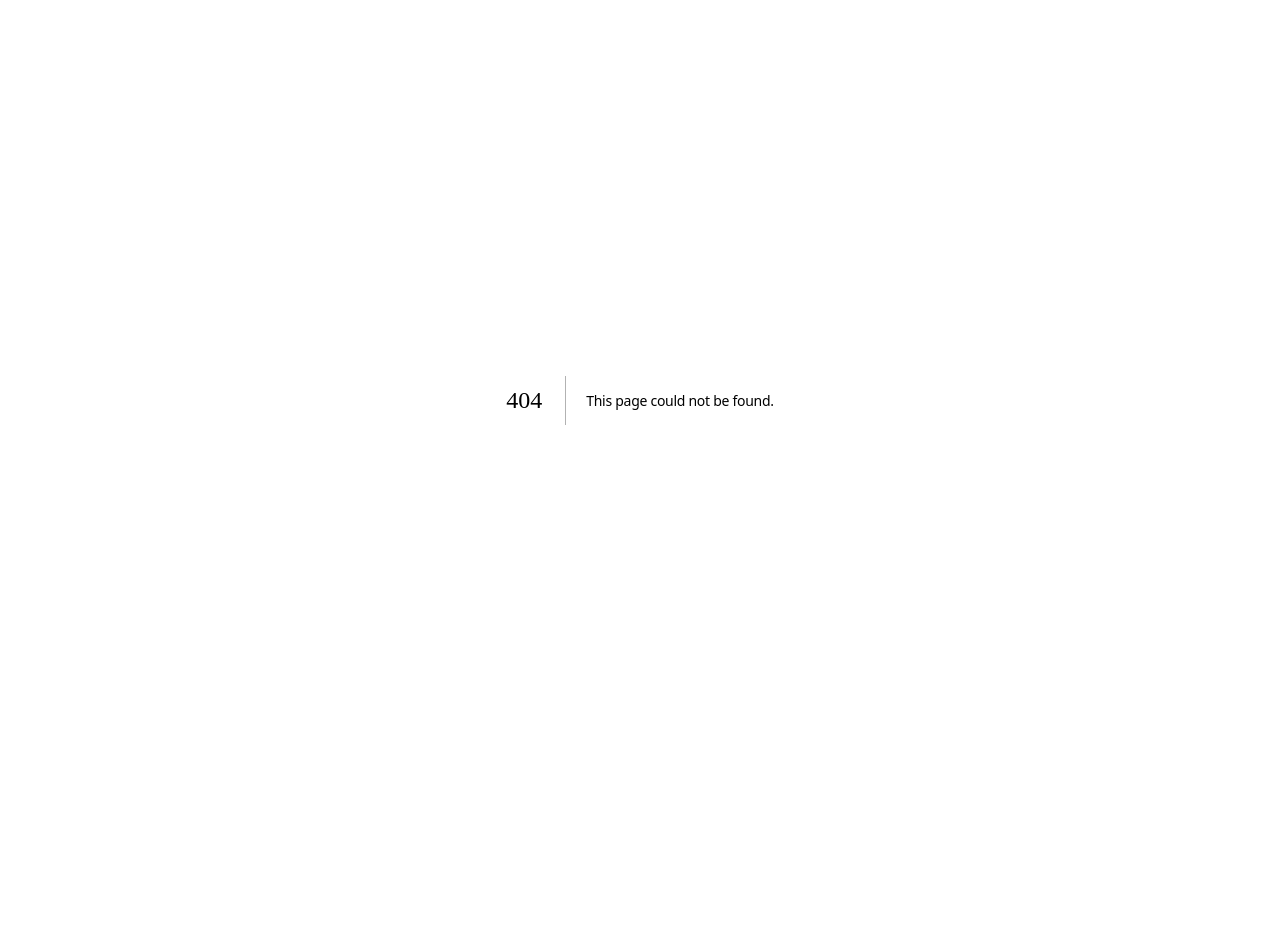
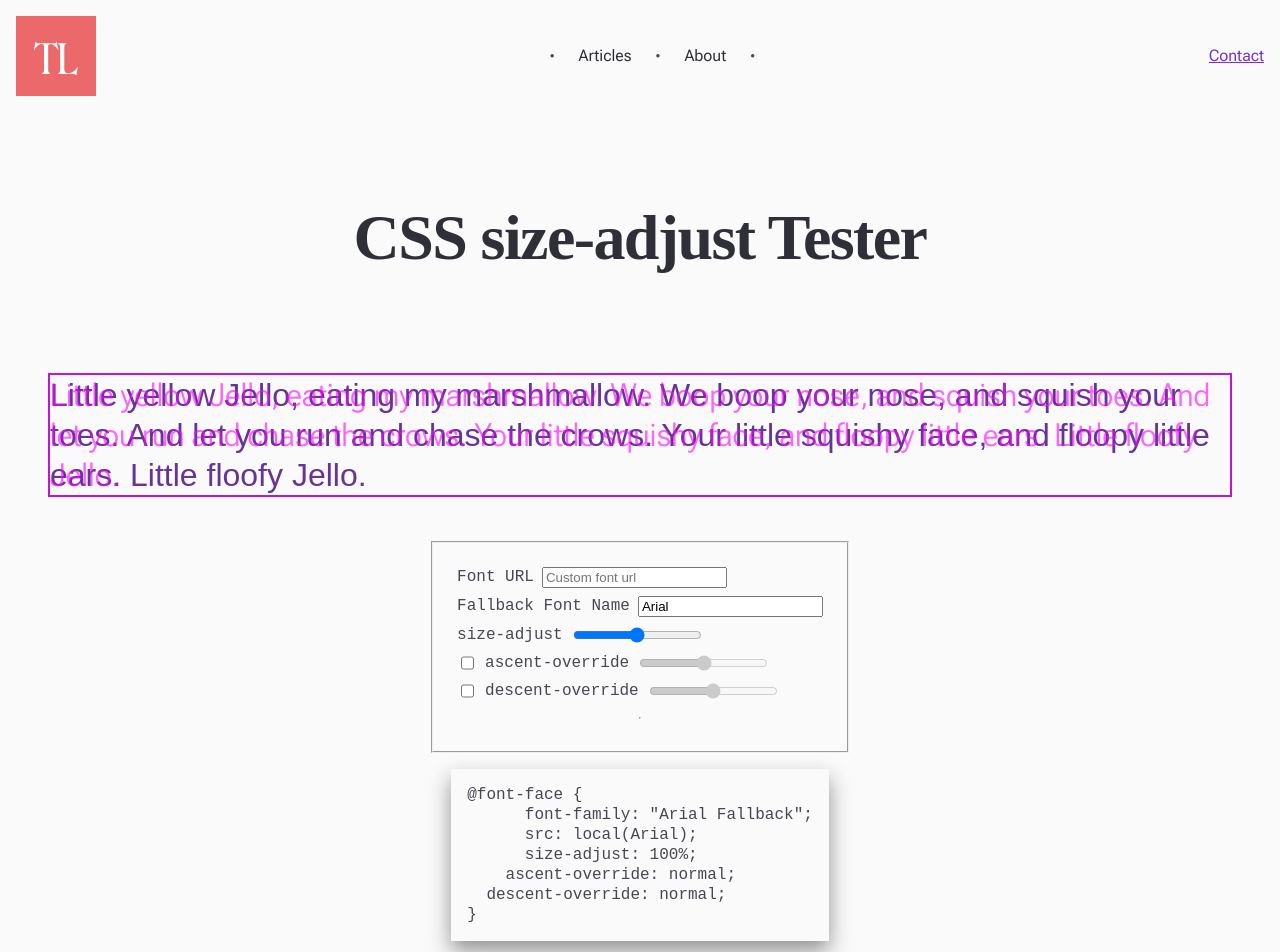
Before and after one commit to mandymichael/textlab, a Next.js app: page /tools/css-size-adjust-tester in a window 1280 px wide. Before the commit this address had no page. Shown: the top 952 px of the page. Before the commit the page ends 800 px from the top, so only its background shows below. Built offline with nearby package versions, Linux system fonts and the light colour scheme; no server answers; a web font is replaced by a local one.

Commit message:
add size adjust tester tool

```diff
--- /dev/null
+++ b/pages/tools/css-size-adjust-tester.js
@@ -0,0 +1,201 @@
+import HeadBlock from "../../components/head";
+import Generic from "../../styles/Generic.module.css";
+import TextStyles from "../../styles/Text.module.css";
+import HomeStyles from "../../styles/Home.module.css";
+import ContainerStyles from "../../styles/Container.module.css";
+import CSSSizeAdjustToolStyles from "../../styles/CSSSizeAdjustTool.module.css";
+import { GoogleAnalytics } from "@next/third-parties/google";
+
+import Header from "../../components/header";
+import Footer from "../../components/footer";
+import { useState, useEffect, useRef } from "react";
+
+export default function CSSSizeAdjustTool() {
+  const [sizeAdjust, setSizeAdjust] = useState(100);
+  const [ascentOverride, setAscentOverride] = useState(100);
+  const [descentOverride, setDescentOverride] = useState(100);
+  const [enableAscent, setEnableAscent] = useState(false);
+  const [enableDescent, setEnableDescent] = useState(false);
+  const [fontFaceCSS, setFontFaceCSS] = useState(`
+    @font-face {
+      font-family: "Arial Fallback";
+      src: local(Arial);
+      size-adjust: 100%;
+      ascent-override: normal;
+      descent-override: normal;
+    }
+  `);
+  const [fontUrl, setFontUrl] = useState("");
+  const [fallbackFont, setFallbackFont] = useState("Arial");
+
+  const sizeAdjustRef = useRef(null);
+  const copyStylesRef = useRef(null);
+
+  useEffect(() => {
+    let myFontFace = `@font-face {
+      font-family: "${fallbackFont} Fallback";
+      src: local(${fallbackFont});
+      size-adjust: ${sizeAdjust}%;
+    `;
+
+    myFontFace += `ascent-override: ${
+      enableAscent ? ascentOverride + "%" : "normal"
+    };`;
+
+    myFontFace += `\n  descent-override: ${
+      enableDescent ? descentOverride + "%" : "normal"
+    };`;
+
+    myFontFace += `\n}`;
+
+    const customFontFace = `@font-face {
+      font-family: CustomFont;
+      src: url(${fontUrl});
+      font-display: swap;
+    }`;
+
+    setFontFaceCSS(myFontFace);
+
+    const style = document.createElement("style");
+    style.innerHTML = myFontFace;
+
+    const customFont = document.createElement("style");
+    customFont.innerHTML = customFontFace;
+
+    document.head.appendChild(style);
+    document.head.appendChild(customFont);
+
+    return () => {
+      document.head.removeChild(style);
+    };
+  }, [
+    sizeAdjust,
+    ascentOverride,
+    descentOverride,
+    enableAscent,
+    enableDescent,
+    fontUrl,
+    fallbackFont,
+  ]);
+
+  return (
+    <div className={Generic.pageContainer}>
+      <HeadBlock
+        title="Tools | CSS size-adjust Tester"
+        description="A little tool for testing Size Adjust"
+        url="https://textlab.dev/tools/css-text-stats"
+        image="/images/metadata/main-og3.jpg"
+      />
+      <GoogleAnalytics gaId="G-BKGWYR0HVY" />
+
+      <main className={HomeStyles.main}>
+        <Header />
+
+        <section className={`${ContainerStyles.section} PageHeader`}>
+          <div className={`${ContainerStyles.stacked}`}>
+            <h1 className={TextStyles.heading}>CSS size-adjust Tester</h1>
+          </div>
+        </section>
+
+        <section className={`${CSSSizeAdjustToolStyles.wrapper}`}>
+          <div className={CSSSizeAdjustToolStyles.container}>
+            <div className={CSSSizeAdjustToolStyles.fallback}>
+              Little yellow Jello, eating my marshmallow. We boop your nose, and
+              squish your toes. And let you run and chase the crows. Your little
+              squishy face, and floopy little ears. Little floofy Jello.
+            </div>
+            <div className={CSSSizeAdjustToolStyles.custom}>
+              Little yellow Jello, eating my marshmallow. We boop your nose, and
+              squish your toes. And let you run and chase the crows. Your little
+              squishy face, and floopy little ears. Little floofy Jello.
+            </div>
+          </div>
+
+          <fieldset className={CSSSizeAdjustToolStyles.controls}>
+            <div>
+              <label htmlFor="fontUrl">Font URL</label>
+              <input
+                type="text"
+                id="fontUrl"
+                value={fontUrl}
+                onChange={(e) => setFontUrl(e.target.value)}
+                placeholder="Custom font url"
+              />
+            </div>
+            <div>
+              <label htmlFor="fallbackFont">Fallback Font Name</label>
+              <input
+                type="text"
+                id="fallbackFont"
+                value={fallbackFont}
+                onChange={(e) => setFallbackFont(e.target.value)}
+                placeholder="Fallback font name e.g. Arial"
+              />
+            </div>
+            <div>
+              <label htmlFor="sizeadjust">size-adjust</label>{" "}
+              <input
+                type="range"
+                id="sizeadjust"
+                name="sizeadjust"
+                min="0"
+                max="200"
+                value="100"
+                step="0.11"
+                onChange={(e) => setSizeAdjust(e.target.value)}
+              />
+            </div>
+            <div>
+              <input
+                type="checkbox"
+                id="enableAscent"
+                checked={enableAscent}
+                onChange={(e) => setEnableAscent(e.target.checked)}
+              />
+              <label htmlFor="ascent">ascent-override</label>
+              <input
+                type="range"
+                id="ascent"
+                name="ascent"
+                min="0"
+                max="200"
+                value={ascentOverride}
+                onChange={(e) => setAscentOverride(e.target.value)}
+                disabled={!enableAscent}
+              />
+            </div>
+            <div>
+              <input
+                type="checkbox"
+                id="enableDescent"
+                checked={enableDescent}
+                onChange={(e) => setEnableDescent(e.target.checked)}
+              />
+              <label htmlFor="descent">descent-override</label>
+              <input
+                type="range"
+                id="descent"
+                name="descent"
+                min="0"
+                max="200"
+                value={descentOverride}
+                onChange={(e) => setDescentOverride(e.target.value)}
+                disabled={!enableDescent}
+              />
+            </div>
+            <hr />
+          </fieldset>
+          <pre
+            id="copyStyles"
+            ref={copyStylesRef}
+            className={CSSSizeAdjustToolStyles.codeCSS}
+          >
+            {fontFaceCSS}
+          </pre>
+          <p>Default is set to Roboto and Arial.</p>
+        </section>
+      </main>
+      <Footer />
+    </div>
+  );
+}
--- a/pages/tools/css-text-stats.js
+++ b/pages/tools/css-text-stats.js
@@ -4,7 +4,6 @@ import TextStyles from "../../styles/Text.module.css";
 import HomeStyles from "../../styles/Home.module.css";
 import ContainerStyles from "../../styles/Container.module.css";
 import CSSTextStatsStyles from "../../styles/CSSStats.module.css";
-import PostStyles from "../../styles/PostContent.module.css";
 import { GoogleAnalytics } from "@next/third-parties/google";
 
 import Header from "../../components/header";
--- /dev/null
+++ b/styles/CSSSizeAdjustTool.module.css
@@ -0,0 +1,66 @@
+.wrapper {
+  display: flex;
+  align-items: center;
+  justify-content: center;
+  font-size: 2rem;
+  line-height: 1.25;
+  flex-direction: column;
+}
+
+.hr {
+  width: 90%;
+  background: lightgrey;
+}
+
+.container {
+  padding: 2rem;
+  position: relative;
+  min-height: 200px;
+}
+
+.fallback {
+  font-family: "Arial Fallback", Arial;
+  border: 2px solid rebeccapurple;
+  color: rebeccapurple;
+  text-wrap: wrap;
+  font-size-adjust: none;
+}
+
+.custom {
+  border: 2px solid magenta;
+  position: absolute;
+  top: 0;
+  left: 0;
+  margin: 2rem;
+  opacity: 0.6;
+  font-family: "CustomFont", Roboto;
+  color: magenta;
+  text-wrap: wrap;
+}
+
+.codeCSS {
+  font-size: 1rem;
+  padding: 1rem;
+}
+
+.controls {
+  display: flex;
+  flex-direction: column;
+  font-size: 1rem;
+  gap: 0.5rem;
+  padding: 1.5rem;
+}
+.controls label {
+  font-family: monospace;
+  font-size: 1rem;
+}
+
+.controls div {
+  display: flex;
+  gap: 0.5rem;
+}
+
+.controls-horz {
+  gap: 0.65rem;
+  display: flex;
+}
```
